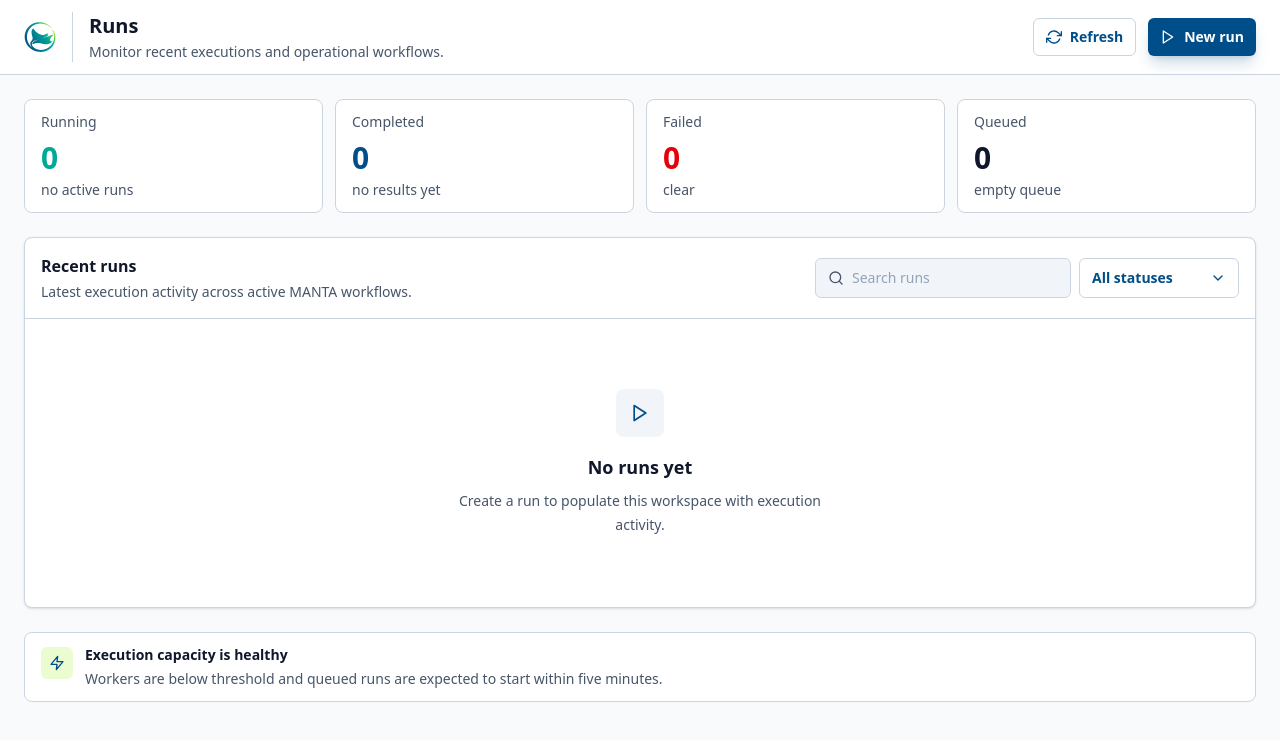
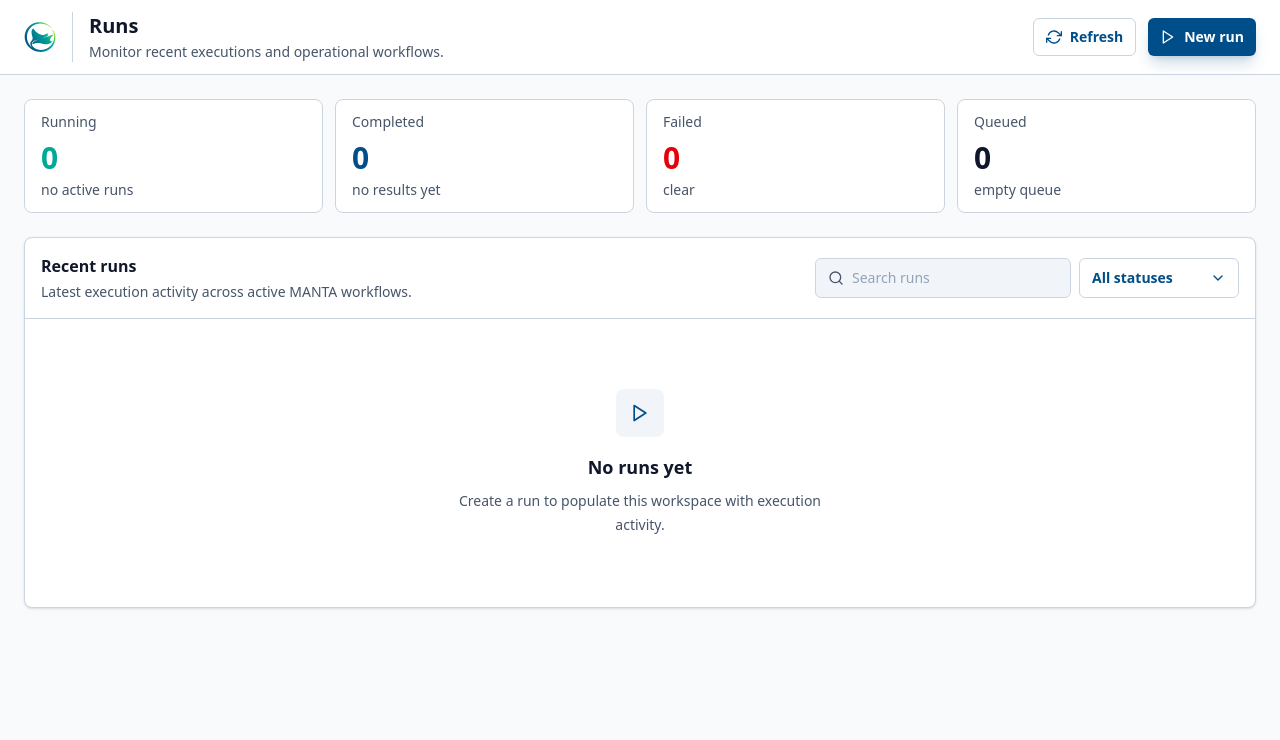
Before and after one commit to manta-plan/manta, a React (Vite) app in the folder frontend/: page / in a window 1280 px wide. Shown: the top 740 px of the page. Built offline with nearby package versions, Linux system fonts and the light colour scheme; a web font is replaced by a local one.

Commit message:
fix(frontend): remove unsupported capacity summary

```diff
--- a/frontend/src/pages/home.tsx
+++ b/frontend/src/pages/home.tsx
@@ -14,7 +14,6 @@ import {
   FiRefreshCw,
   FiSearch,
   FiTrash2,
-  FiZap,
 } from "react-icons/fi";
 
 const statusOptions = [
@@ -363,21 +362,6 @@ export function HomePage() {
             </div>
           )}
         </section>
-
-        <section className="border-border bg-surface rounded-lg border px-4 py-3">
-          <div className="flex items-start gap-3">
-            <div className="bg-accent/20 text-primary mt-0.5 flex size-8 items-center justify-center rounded-md">
-              <FiZap className="size-4" aria-hidden="true" />
-            </div>
-            <div>
-              <h2 className="text-sm font-semibold">Execution capacity is healthy</h2>
-              <p className="text-text-secondary mt-1 text-sm">
-                Workers are below threshold and queued runs are expected to start within five
-                minutes.
-              </p>
-            </div>
-          </div>
-        </section>
       </section>
     </main>
   );
```
